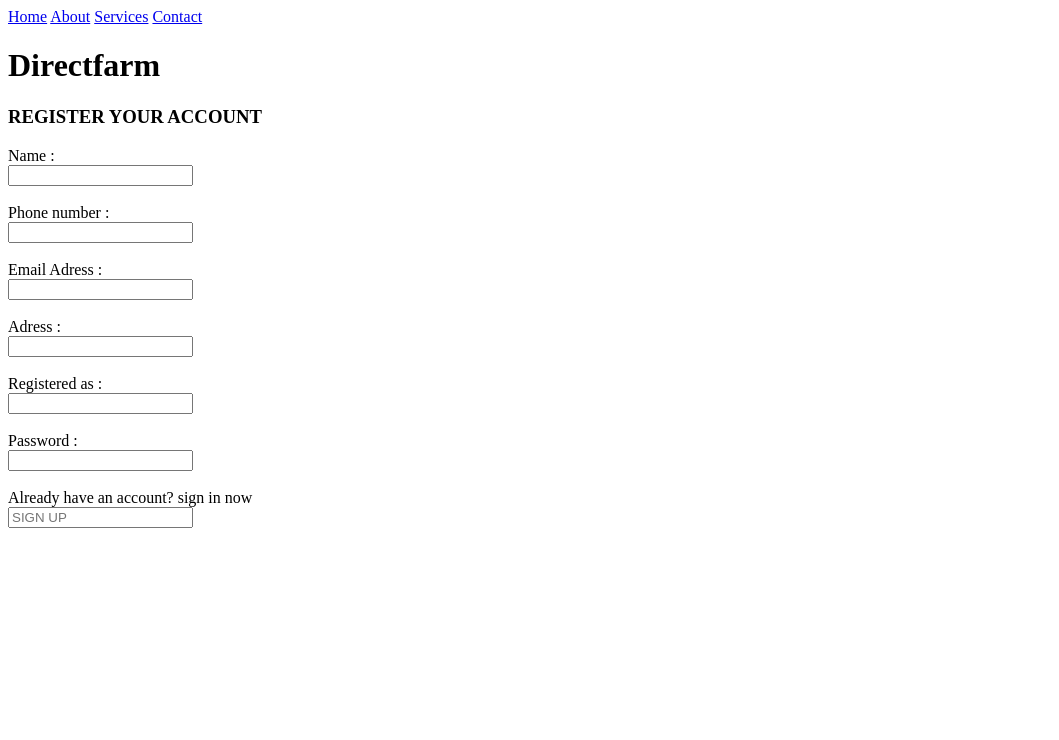
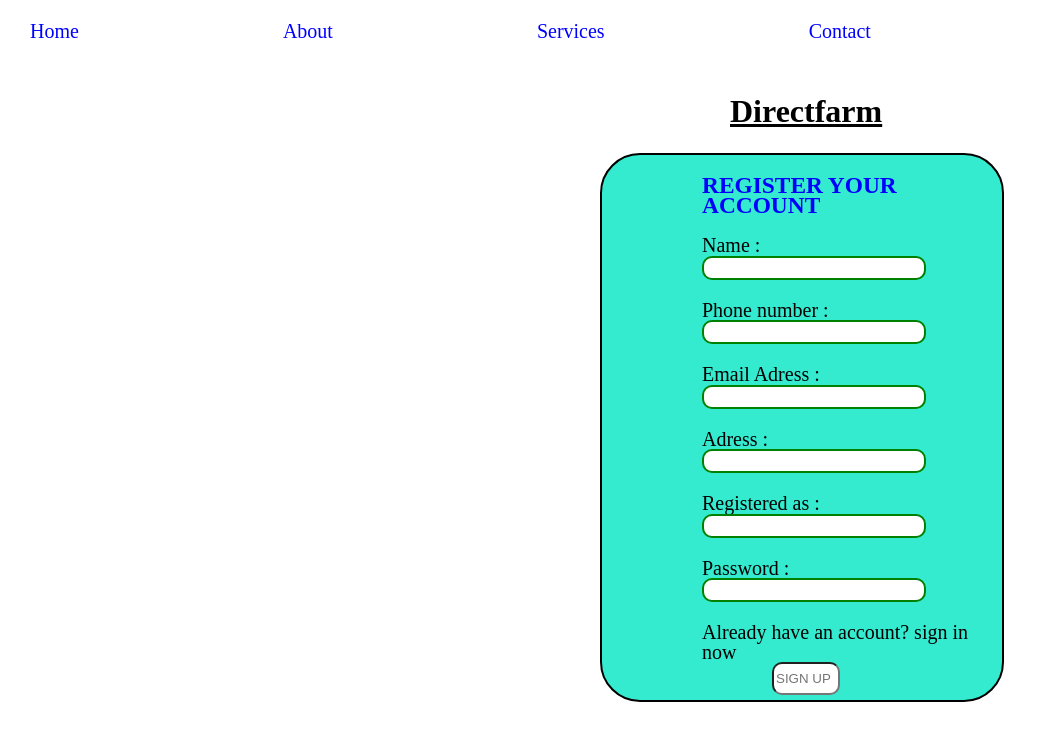
Before and after one commit to paras-guptaji/hello, a plain HTML site: page register.html in a window 1280 px wide. Shown: the whole page, without its empty margins (0-1059 px from the left). Drawn offline with Linux system fonts and the light colour scheme.

Commit message:
modified register.css

```diff
--- a/register.html
+++ b/register.html
@@ -4,7 +4,7 @@
     <meta charset="UTF-8">
     <meta name="viewport" content="width=device-width, initial-scale=1.0">
     <title>Practice set</title>
-    <link rel="stylesheet" href="style.css">
+    <link rel="stylesheet" href="register.css">
 </head>
 <body>
 
```
